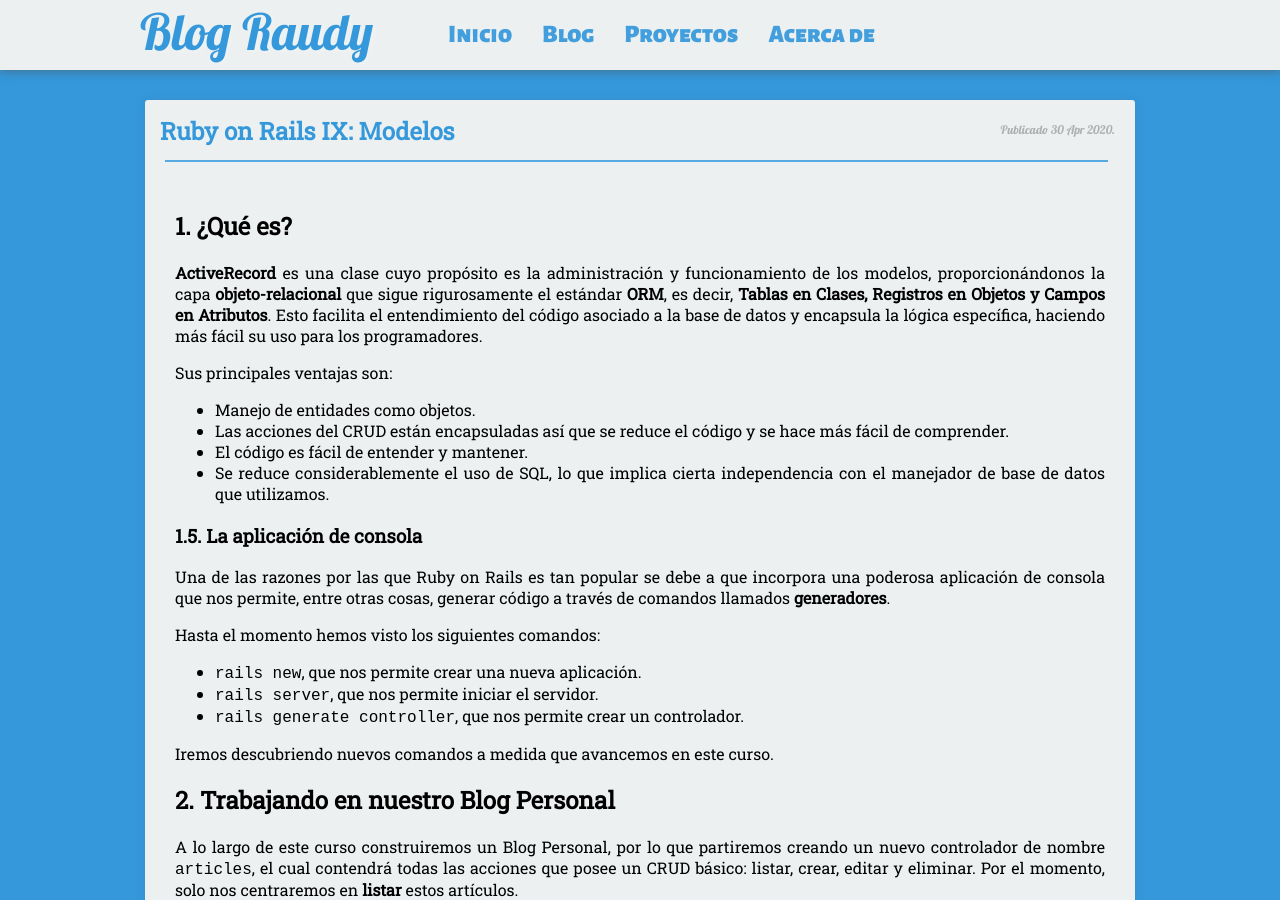
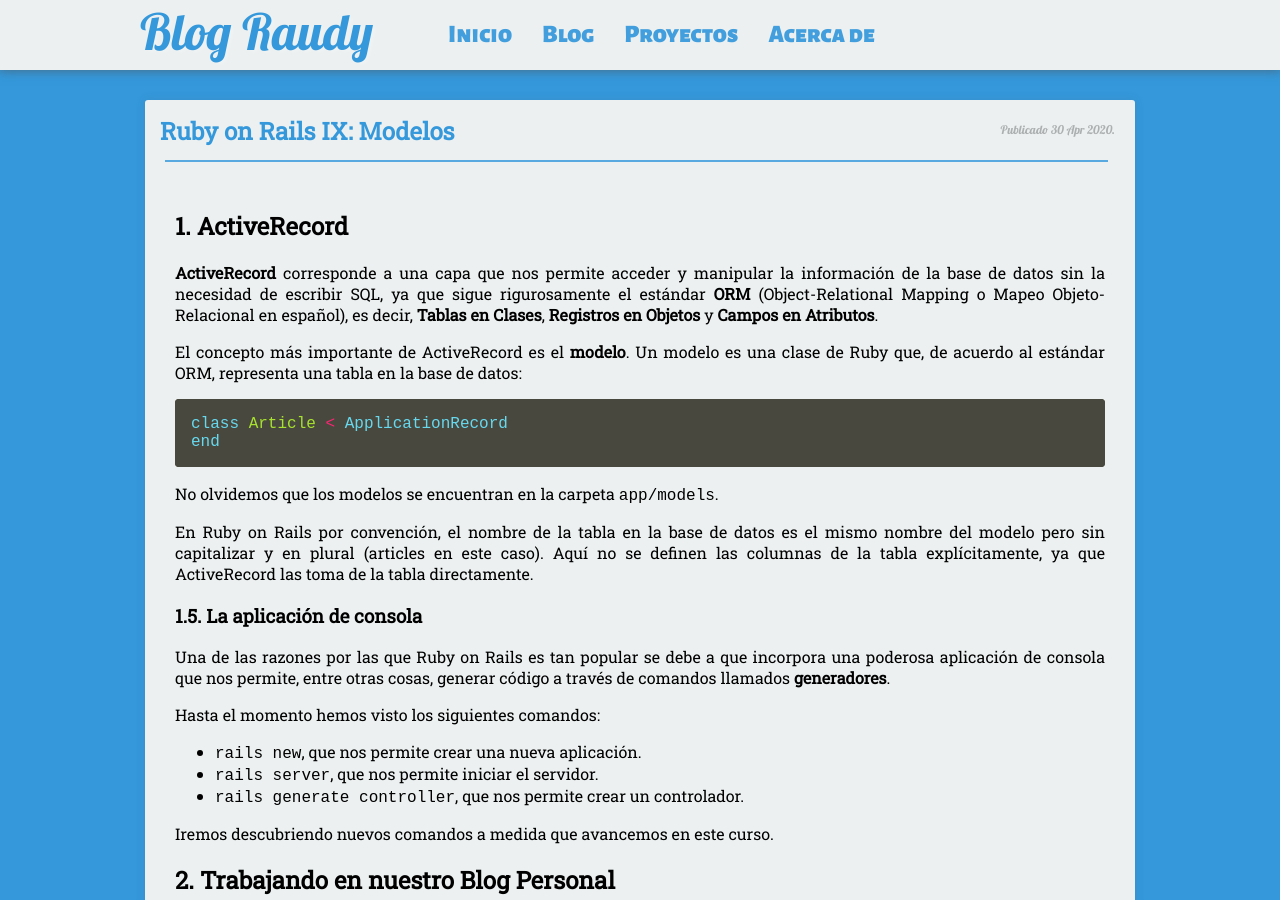
Before and after one commit to nisoto/Blog-anterior-2.0, a Jekyll site: the page built from _posts/2020-04-30-rails-ix-modelos.md, in a window 1280 px wide and 900 px high. Built offline with Jekyll 4.4.1, drawn with Linux system fonts in a browser that asks for light colours; nearby versions of some CDN libraries.

Commit message:
Update 2020-04-30-rails-ix-modelos.md

````diff
--- a/_posts/2020-04-30-rails-ix-modelos.md
+++ b/_posts/2020-04-30-rails-ix-modelos.md
@@ -6,15 +6,20 @@ excerpt: "Capítulo N°9 del curso de Ruby on Rails"
 tags: [rails]
 ---
 
-## 1. ¿Qué es?
+## 1. ActiveRecord
 
-**ActiveRecord** es una clase cuyo propósito es la administración y funcionamiento de los modelos, proporcionándonos la capa **objeto-relacional** que sigue rigurosamente el estándar **ORM**, es decir, **Tablas en Clases, Registros en Objetos y Campos en Atributos**. Esto facilita el entendimiento del código asociado a la base de datos y encapsula la lógica específica, haciendo más fácil su uso para los programadores.
+**ActiveRecord** corresponde a una capa que nos permite acceder y manipular la información de la base de datos sin la necesidad de escribir SQL, ya que sigue rigurosamente el estándar **ORM** (Object-Relational Mapping o Mapeo Objeto-Relacional en español), es decir, **Tablas en Clases**, **Registros en Objetos** y **Campos en Atributos**.
 
-Sus principales ventajas son:
-* Manejo de entidades como objetos.
-* Las acciones del CRUD están encapsuladas así que se reduce el código y se hace más fácil de comprender.
-* El código es fácil de entender y mantener.
-* Se reduce considerablemente el uso de SQL, lo que implica cierta independencia con el manejador de base de datos que utilizamos.
+El concepto más importante de ActiveRecord es el **modelo**. Un modelo es una clase de Ruby que, de acuerdo al estándar ORM, representa una tabla en la base de datos:
+
+``` rb
+class Article < ApplicationRecord
+end
+```
+
+No olvidemos que los modelos se encuentran en la carpeta `app/models`.
+
+En Ruby on Rails por convención, el nombre de la tabla en la base de datos es el mismo nombre del modelo pero sin capitalizar y en plural (articles en este caso). Aquí no se definen las columnas de la tabla explícitamente, ya que ActiveRecord las toma de la tabla directamente.
 
 ### 1.5. La aplicación de consola
 
````
